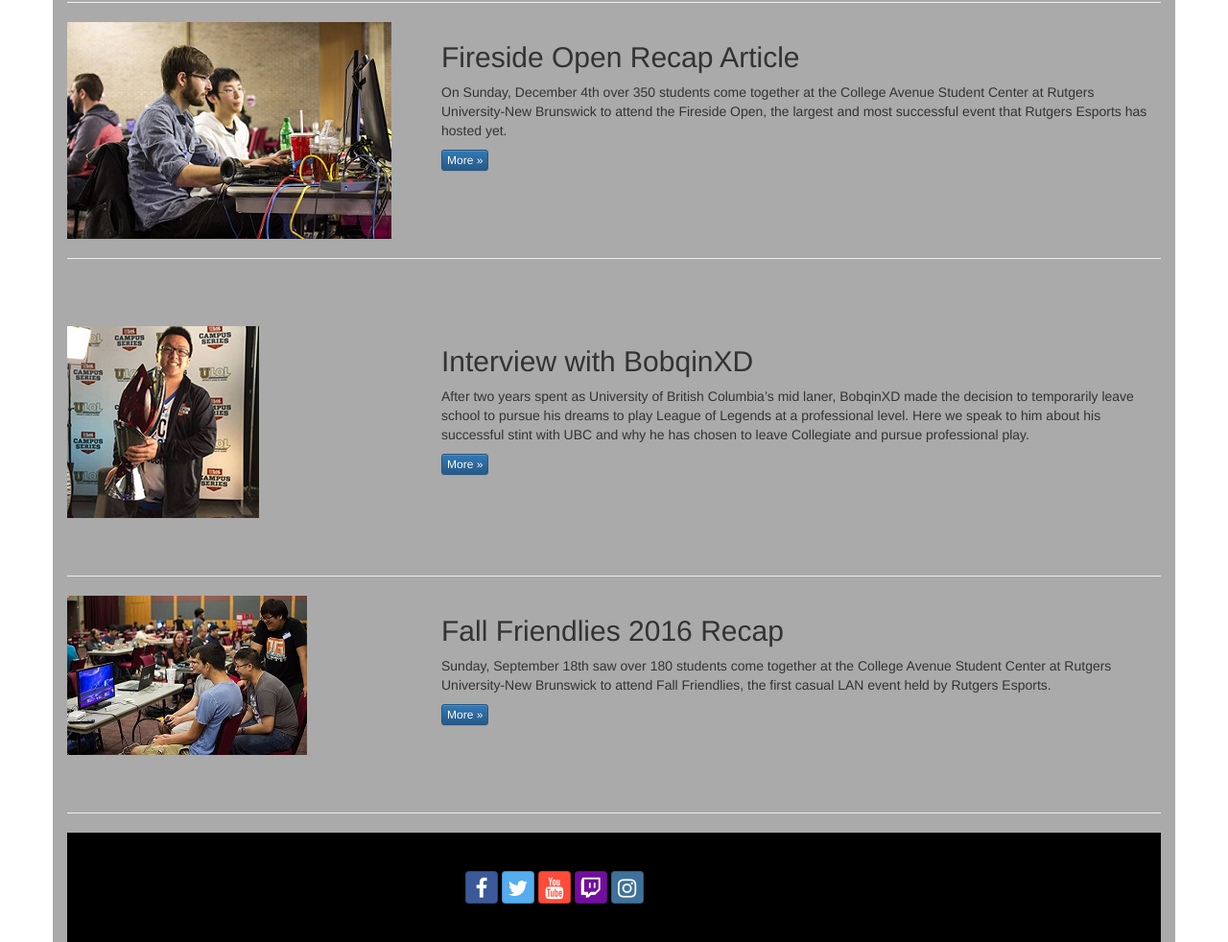
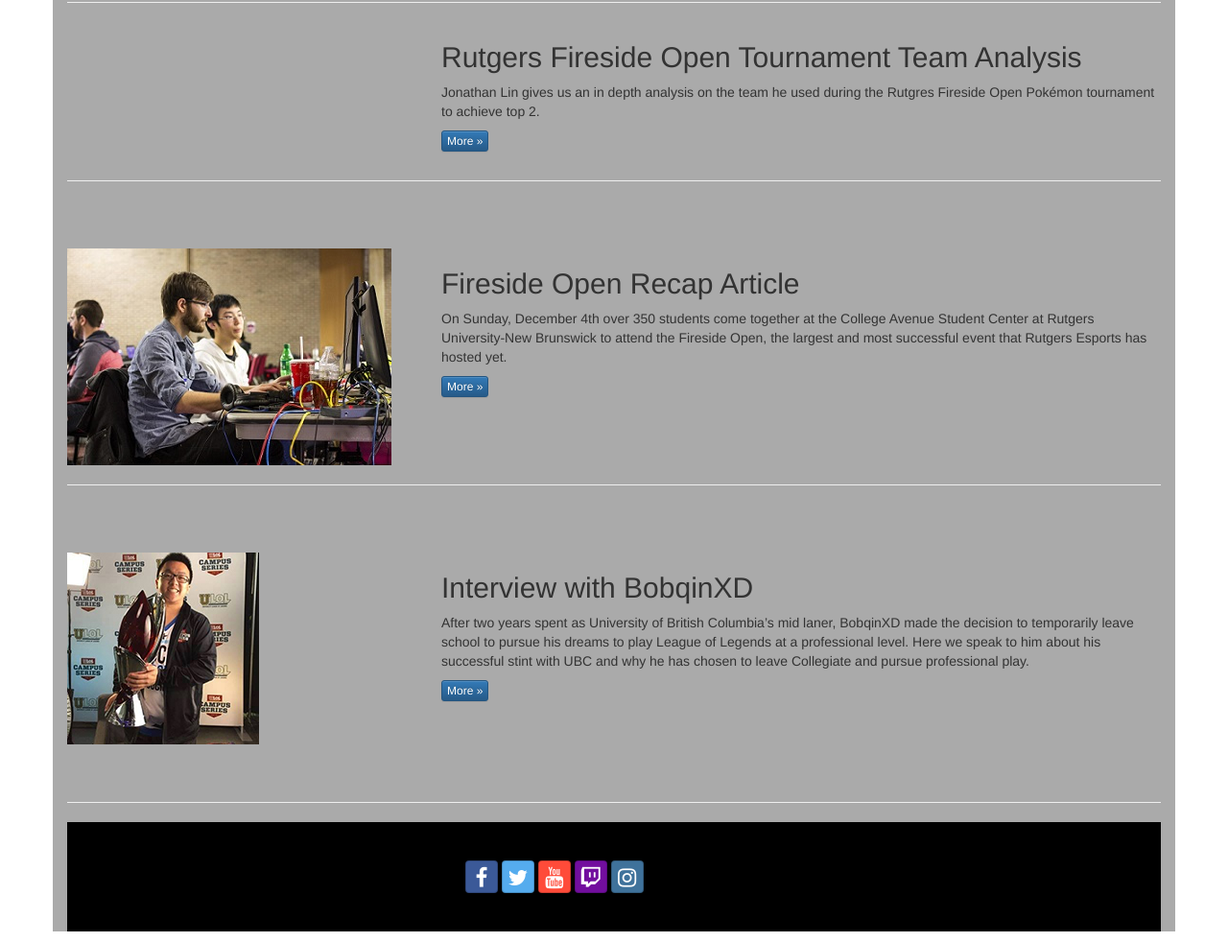
Before and after one commit to HyperBCS/Dream16.github.io, a plain HTML site: page index.html in a window 1280 px wide. Shown: the part 1360-2342 px from the top of the page at 96% size. Drawn offline with nearby package versions, Linux system fonts and the light colour scheme.

Commit message:
Update index.html
added most recent article. removed oldest article

```diff
--- a/index.html
+++ b/index.html
@@ -116,6 +116,22 @@
 			<h1> News </h1>
 			<hr>
 		</div>
+	     <div class="row row-content">
+            <div class="col-xs-12 col-sm-4">
+				<a href="articles/RutgersFiresideOpenTournamentTeamAnalysis.html">
+					<!-- <img class="img-responsive" src="img/thumbnails/pokemon.png" alt="Fireside Open Tournament Team Analysis"> -->
+				</a>
+			</div>
+			<div class="col-xs-12 col-sm-8">
+				<h2>Rutgers Fireside Open Tournament Team Analysis</h2>
+				<p>Jonathan Lin gives us an in depth analysis on the team he used during the Rutgres Fireside Open Pokémon tournament to achieve top 2.</p>
+				<p><a class="btn btn-primary btn-xs" href="articles/RutgersFiresideOpenTournamentTeamAnalysis.html">More &raquo;</a></p>
+            </div>
+		</div>
+		<div>
+			<hr>
+			<p style="padding:20px;"></p>
+		</div>
 	<div class="row row-content">
             <div class="col-xs-12 col-sm-4">
 				<a href="articles/firesideOpenRecap.html">
@@ -151,23 +167,6 @@
 		    <p style="padding:20px;"></p>
 		    <hr>
 	    </div>
-        <div class="row row-content">
-            <div class="col-xs-12 col-sm-4">
-				<a href="articles/fallFriendlies2016.html">
-					<img class="img-responsive" src="img/thumbnails/fallFriendliesMainThumbnail.jpg" alt="Fall Friendlies 2016">
-				</a>
-			</div>
-			<div class="col-xs-12 col-sm-8">
-				<h2>Fall Friendlies 2016 Recap</h2>
-				<p>Sunday, September 18th saw over 180 students come together at the College Avenue Student Center at Rutgers University-New Brunswick to attend Fall Friendlies, the first casual LAN event held by Rutgers Esports.</p>
-				<p><a class="btn btn-primary btn-xs" href="articles/fallFriendlies2016.html">More &raquo;</a></p>
-			</div>
-		</div>
-
-		<div>
-			<p style="padding:20px;"></p>
-			<hr>
-		</div>
 
 	<footer class="row-footer">
 		<div class="container">
```
